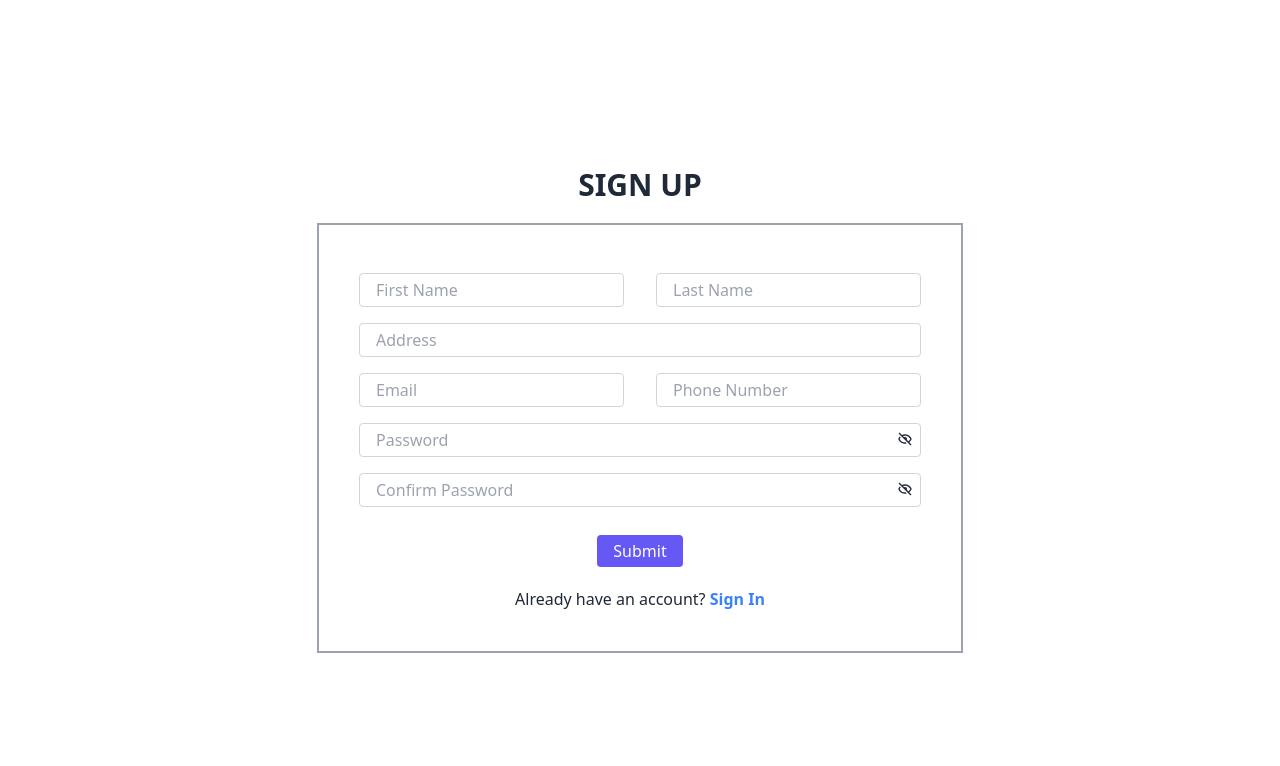
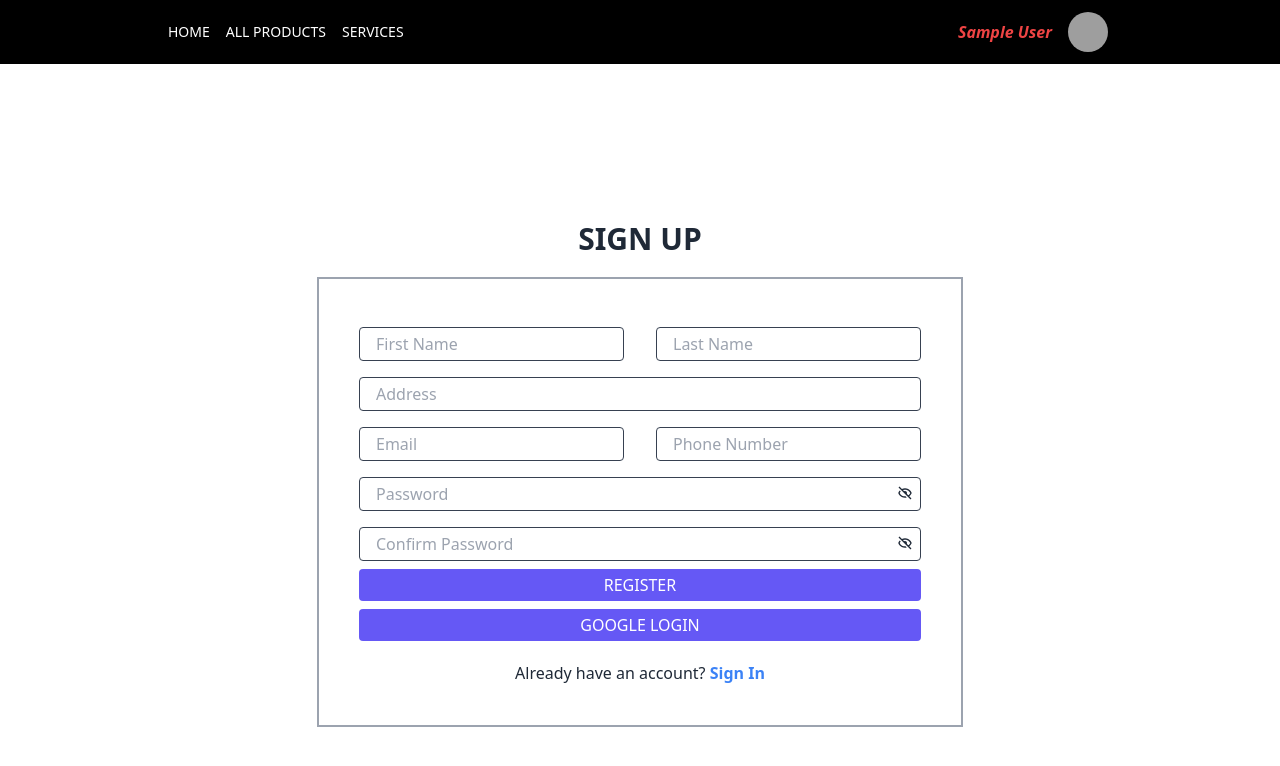
Before and after one commit to nobel7761/React-GraphQL-Apollo-Client---Renting-and-Buying-Selling-products, a React (Create React App) app: page /sign-up in a window 1280 px wide. Shown: the top 766 px of the page. Built offline with nearby package versions, Linux system fonts and the light colour scheme; no server answers; sample sign-in values are in the browser's storage; grey boxes are pictures that could not be loaded.

Commit message:
query is perfectly working

```diff
--- a/package.json
+++ b/package.json
@@ -4,6 +4,7 @@
   "private": true,
   "dependencies": {
     "@apollo/client": "^3.6.9",
+    "@headlessui/react": "^1.6.6",
     "@testing-library/jest-dom": "^5.16.5",
     "@testing-library/react": "^13.3.0",
     "@testing-library/user-event": "^13.5.0",
--- a/src/App.js
+++ b/src/App.js
@@ -5,15 +5,26 @@ import { Routes, Route } from "react-router-dom";
 import AllProducts from "./Pages/AllProducts";
 import Home from "./Pages/Home";
 import RequireAuth from "./Components/Auth/RequireAuth/RequireAuth";
+import Services from "./Pages/Services";
+import Navbar from "./Components/Shared/Navbar/Navbar";
+import { useAuthState } from "react-firebase-hooks/auth";
+import auth from "./firebase.init";
+
 
 const App = () => {
+  const [user] = useAuthState(auth);
+
   return (
     <div>
+      {
+        user && <Navbar />
+      }
       <Routes>
         <Route path="/" element={<RequireAuth><Home /></RequireAuth>} />
         <Route path="/sign-in" element={<SignIn />} />
         <Route path="/sign-up" element={<SignUp />} />
         <Route path="/all-products" element={<RequireAuth><AllProducts /></RequireAuth>} />
+        <Route path="/services" element={<RequireAuth><Services /></RequireAuth>} />
       </Routes>
     </div>
   );
--- a/src/Components/Auth/SignUpDesign.js
+++ b/src/Components/Auth/SignUpDesign.js
@@ -2,6 +2,7 @@ import React, { useState } from "react";
 import { useRef } from "react";
 import { Link } from "react-router-dom";
 import { BiShow, BiHide } from "react-icons/bi";
+import SocialMediaLogin from "./SocialMediaLogin/SocialMediaLogin";
 
 const SignUpDesign = () => {
   const firstNameRef = useRef("");
@@ -49,7 +50,7 @@ const SignUpDesign = () => {
               <input
                 ref={firstNameRef}
                 type="text"
-                className="w-full px-4 py-1 rounded my-2 border border-gray-300"
+                className="w-full px-4 py-1 rounded my-2 border border-gray-700"
                 placeholder="First Name"
                 required
               />
@@ -57,7 +58,7 @@ const SignUpDesign = () => {
               <input
                 ref={lastNameRef}
                 type="text"
-                className="w-full px-4 py-1 rounded my-2 border border-gray-300"
+                className="w-full px-4 py-1 rounded my-2 border border-gray-700"
                 placeholder="Last Name"
                 required
               />
@@ -67,7 +68,7 @@ const SignUpDesign = () => {
             <input
               ref={addressRef}
               type="text"
-              className="w-full px-4 py-1 rounded my-2 border border-gray-300"
+              className="w-full px-4 py-1 rounded my-2 border border-gray-700"
               placeholder="Address"
               required
             />
@@ -77,7 +78,7 @@ const SignUpDesign = () => {
               <input
                 ref={emailRef}
                 type="text"
-                className="w-full px-4 py-1 rounded my-2 border border-gray-300"
+                className="w-full px-4 py-1 rounded my-2 border border-gray-700"
                 placeholder="Email"
                 required
               />
@@ -85,7 +86,7 @@ const SignUpDesign = () => {
               <input
                 ref={phoneNumberRef}
                 type="tel"
-                className="w-full px-4 py-1 rounded my-2 border border-gray-300"
+                className="w-full px-4 py-1 rounded my-2 border border-gray-700"
                 placeholder="Phone Number"
                 required
               />
@@ -96,7 +97,7 @@ const SignUpDesign = () => {
               <input
                 ref={passwordRef}
                 type={show ? "text" : "password"}
-                className="w-full px-4 py-1 rounded my-2 border border-gray-300"
+                className="w-full px-4 py-1 rounded my-2 border border-gray-700"
                 placeholder="Password"
                 required
               />
@@ -114,7 +115,7 @@ const SignUpDesign = () => {
               <input
                 ref={confirmPasswordRef}
                 type={show1 ? "text" : "password"}
-                className="w-full px-4 py-1 rounded my-2 border border-gray-300"
+                className="w-full px-4 py-1 rounded my-2 border border-gray-700"
                 placeholder="Confirm Password"
                 required
               />
@@ -127,16 +128,19 @@ const SignUpDesign = () => {
               </div>
             </div>
 
-            <div className="flex justify-center my-5">
+            <div className="flex flex-col gap-2">
               <input
                 type="Submit"
-                text="REGISTER"
-                className="bg-btnPrimary text-white px-4 py-1 rounded"
+                value="REGISTER"
+                className="w-full bg-btnPrimary text-white px-4 py-1 rounded hover:bg-black"
               />
+              <SocialMediaLogin />
             </div>
           </form>
 
-          <p className="text-center">
+
+
+          <p className="text-center mt-5">
             Already have an account?{" "}
             <Link to="/sign-in" className="text-blue-500 font-bold">
               Sign In
--- /dev/null
+++ b/src/Components/Auth/SocialMediaLogin/SocialMediaLogin.js
@@ -0,0 +1,49 @@
+import React, { useEffect } from 'react';
+import { useSignInWithGoogle } from 'react-firebase-hooks/auth';
+import { useLocation, useNavigate } from 'react-router-dom';
+import auth from '../../../firebase.init';
+import LoadingSpinner from '../../Shared/LoadingSpinner/LoadingSpinner';
+
+const SocialMediaLogin = () => {
+    const [signInWithGoogle, user, loading, error] = useSignInWithGoogle(auth);
+    const navigate = useNavigate();
+    const location = useLocation();
+
+    let from = location.state?.from?.pathname || '/'
+
+    //handle error
+    let displayError;
+    if (error) {
+        displayError = (
+            <p className="text-red-500 font-bold text-sm text-center">
+                Error: {error.message}
+            </p>
+        );
+    }
+
+    //handle loading
+    if (loading) {
+        <LoadingSpinner></LoadingSpinner>
+    }
+
+    useEffect(() => {
+        if (user) {
+            navigate(from, { replace: true });
+            console.log(user);
+        }
+    }, [user, from, navigate])
+    return (
+        <div>
+            <button
+                className="w-full bg-btnPrimary text-white px-4 py-1 rounded uppercase hover:bg-black"
+                onClick={() => signInWithGoogle()}
+            >
+                Google Login
+            </button>
+
+            {displayError}
+        </div>
+    );
+};
+
+export default SocialMediaLogin;
--- a/src/Components/Shared/Navbar/Navbar.js
+++ b/src/Components/Shared/Navbar/Navbar.js
@@ -1,13 +1,13 @@
 import React from "react";
 import { useAuthState } from "react-firebase-hooks/auth";
 import { signOut } from "firebase/auth";
-import { useNavigate } from "react-router-dom";
+// import { useNavigate } from "react-router-dom";
 import auth from "../../../firebase.init";
 import CustomLink from "./CustomLink/CustomLink";
 
 const Navbar = () => {
     const [user] = useAuthState(auth);
-    const navigate = useNavigate();
+    // const navigate = useNavigate();
     return (
         <div className="bg-black">
             <div className="navbar lg:w-3/4 lg:mx-auto  text-white">
@@ -34,20 +34,14 @@ const Navbar = () => {
                             tabIndex="0"
                             className="menu menu-compact dropdown-content mt-3 text-sm p-2 shadow bg-black rounded-box w-52"
                         >
-                            <CustomLink to="/home" className="p-4">
+                            <CustomLink to="/" className="mr-4">
                                 HOME
                             </CustomLink>
-                            <CustomLink to="/blogs" className="p-4">
-                                BLOGS
+                            <CustomLink to="/all-products" className="mr-4">
+                                ALL PRODUCTS
                             </CustomLink>
-                            <CustomLink to="/about" className="p-4">
-                                ABOUT
-                            </CustomLink>
-                            <CustomLink to="/my-portfolio" className="p-4">
-                                MY PORTFOLIO
-                            </CustomLink>
-                            <CustomLink to="/login" className="p-4">
-                                Login
+                            <CustomLink to="/services" className="mr-4">
+                                SERVICES
                             </CustomLink>
                         </ul>
                     </div>
@@ -55,19 +49,17 @@ const Navbar = () => {
 
                 {/* large device view */}
                 <div className="lg:navbar-start hidden lg:flex">
-                    <ul className="menu menu-horizontal p-0 text-sm">
-                        <CustomLink to="/home" className="mr-4">
+                    <ul className="menu menu-horizontal p-0 text-sm focus:font-bold">
+                        <CustomLink to="/" className="mr-4">
                             HOME
                         </CustomLink>
-                        <CustomLink to="/blogs" className="mr-4">
-                            BLOGS
+                        <CustomLink to="/all-products" className="mr-4">
+                            ALL PRODUCTS
                         </CustomLink>
-                        <CustomLink to="/about" className="mr-4">
-                            ABOUT
+                        <CustomLink to="/services" className="mr-4">
+                            SERVICES
                         </CustomLink>
-                        <CustomLink to="/my-portfolio" className="mr-4">
-                            MY PORTFOLIO
-                        </CustomLink>
+
                     </ul>
                 </div>
                 <div className="navbar-end flex justify-end items-center">
@@ -76,9 +68,7 @@ const Navbar = () => {
                     {user ? (
                         <div className="dropdown dropdown-end">
                             <div className="flex items-center">
-                                <CustomLink to="/" className="mr-4">
-                                    {user?.displayName}
-                                </CustomLink>
+                                <p className="mr-3 font-bold italic text-red-500">{user?.displayName}</p>
 
                                 <label tabIndex="0" className="btn btn-ghost btn-circle avatar">
                                     <div className="w-10 rounded-full">
@@ -93,16 +83,15 @@ const Navbar = () => {
                                 tabIndex="0"
                                 className="menu menu-compact dropdown-content mt-3 p-2 shadow bg-black rounded-box w-52"
                             >
+
                                 <li>
-                                    <button onClick={() => navigate("/dashboard")}>
-                                        DASHBOARD
-                                    </button>
-                                </li>
-                                <li>
-                                    <button onClick={() => {
-                                        signOut(auth)
-                                        localStorage.removeItem('accessToken')
-                                    }}>SIGN OUT</button>
+                                    <button
+                                        onClick={() => {
+                                            signOut(auth)
+                                            localStorage.removeItem('accessToken')
+                                        }}
+                                        className="hover:text-[#F97316] focus:font-bold"
+                                    >SIGN OUT</button>
                                 </li>
                             </ul>
                         </div>
--- a/src/Pages/Home.js
+++ b/src/Pages/Home.js
@@ -1,10 +1,14 @@
 import React from 'react';
-import Navbar from '../Components/Shared/Navbar/Navbar';
+
 
 const Home = () => {
+
+
     return (
         <div>
-            <Navbar />
+
+            <h1>home</h1>
+
         </div>
     );
 };
--- /dev/null
+++ b/src/Pages/Services.js
@@ -0,0 +1,143 @@
+import { useState } from 'react'
+import { Tab } from '@headlessui/react'
+
+function classNames(...classes) {
+    return classes.filter(Boolean).join(' ')
+}
+
+const Services = () => {
+    let [categories] = useState({
+        Bought: [
+            {
+                id: 1,
+                title: 'Does drinking coffee make you smarter?',
+                date: '5h ago',
+                commentCount: 5,
+                shareCount: 2,
+            },
+            {
+                id: 2,
+                title: "So you've bought coffee... now what?",
+                date: '2h ago',
+                commentCount: 3,
+                shareCount: 2,
+            },
+        ],
+        Sold: [
+            {
+                id: 1,
+                title: 'Is tech making coffee better or worse?',
+                date: 'Jan 7',
+                commentCount: 29,
+                shareCount: 16,
+            },
+            {
+                id: 2,
+                title: 'The most innovative things happening in coffee',
+                date: 'Mar 19',
+                commentCount: 24,
+                shareCount: 12,
+            },
+        ],
+        Borrowed: [
+            {
+                id: 1,
+                title: 'Ask Me Anything: 10 answers to your questions about coffee',
+                date: '2d ago',
+                commentCount: 9,
+                shareCount: 5,
+            },
+            {
+                id: 2,
+                title: "The worst advice we've ever heard about coffee",
+                date: '4d ago',
+                commentCount: 1,
+                shareCount: 2,
+            },
+        ],
+        Rent: [
+            {
+                id: 1,
+                title: 'Is tech making coffee better or worse?',
+                date: 'Jan 7',
+                commentCount: 29,
+                shareCount: 16,
+            },
+            {
+                id: 2,
+                title: 'The most innovative things happening in coffee',
+                date: 'Mar 19',
+                commentCount: 24,
+                shareCount: 12,
+            },
+        ],
+    })
+
+    return (
+        <div className="w-full px-2  sm:px-0">
+            <Tab.Group>
+                <Tab.List className="flex space-x-1  bg-orange p-1">
+                    {Object.keys(categories).map((category) => (
+                        <Tab
+                            key={category}
+                            className={({ selected }) =>
+                                classNames(
+                                    'w-full rounded-lg py-2.5 text-sm font-medium leading-5 text-white uppercase',
+                                    'focus:outline-none focus:ring-2',
+                                    selected
+                                        ? 'bg-black shadow'
+                                        : 'text-black font-bold hover:bg-white/[0.12] hover:text-white'
+                                )
+                            }
+                        >
+                            {category}
+                        </Tab>
+                    ))}
+                </Tab.List>
+                <Tab.Panels className="mt-2">
+                    {Object.values(categories).map((posts, idx) => (
+                        <Tab.Panel
+                            key={idx}
+                            className={classNames(
+                                'rounded-xl bg-white p-3',
+                                'ring-white ring-opacity-60 ring-offset-2 ring-offset-blue-400 focus:outline-none focus:ring-2'
+                            )}
+                        >
+                            <ul>
+                                {posts.map((post) => (
+                                    <li
+                                        key={post.id}
+                                        className="relative rounded-md p-3 hover:bg-gray-100"
+                                    >
+                                        <h3 className="text-sm font-medium leading-5">
+                                            {post.title}
+                                        </h3>
+
+                                        <ul className="mt-1 flex space-x-1 text-xs font-normal leading-4 text-gray-500">
+                                            <li>{post.date}</li>
+                                            <li>&middot;</li>
+                                            <li>{post.commentCount} comments</li>
+                                            <li>&middot;</li>
+                                            <li>{post.shareCount} shares</li>
+                                        </ul>
+
+                                        <a
+                                            href="www.google.com"
+                                            className={classNames(
+                                                'absolute inset-0 rounded-md',
+                                                'ring-blue-400 focus:z-10 focus:outline-none focus:ring-2'
+                                            )}
+                                        >google</a>
+                                    </li>
+                                ))}
+                            </ul>
+                        </Tab.Panel>
+                    ))}
+                </Tab.Panels>
+            </Tab.Group>
+        </div>
+    )
+}
+
+
+export default Services;
--- a/src/index.js
+++ b/src/index.js
@@ -6,12 +6,12 @@ import { ApolloClient, InMemoryCache, ApolloProvider } from "@apollo/client";
 import { BrowserRouter } from "react-router-dom";
 
 const client = new ApolloClient({
-  uri: "https://dewan-prod.hasura.app/v1/graphql",
+  uri: "https://sazim.hasura.app/v1/graphql",
   cache: new InMemoryCache(),
   headers: {
     "content-type": "application/json",
     "x-hasura-admin-secret":
-      "F00T4OTJAzzqeVjOS8548U5mAnRCpsPCELH3KaRjlqyfxhdUfJZvLWXz4azFtZDL",
+      "2629cvJ6deFamulhqpCyNrX69tmiDUASJiQ8VDxZB4G4XC2A96Co0ggd04ap8Alj",
   },
 });
 
@@ -19,8 +19,10 @@ const root = ReactDOM.createRoot(document.getElementById("root"));
 
 root.render(
   <BrowserRouter>
+
     <ApolloProvider client={client}>
       <App />
     </ApolloProvider>
+
   </BrowserRouter>
 );
--- a/tailwind.config.js
+++ b/tailwind.config.js
@@ -6,8 +6,12 @@ module.exports = {
       colors: {
         btnPrimary: "#6558F5",
         btnDanger: "#D3455B",
+        orange: "#F97316"
       },
     },
   },
   plugins: [require("daisyui")],
+  daisyui: {
+    themes: ["light"],
+  },
 };
```
Also changed, not shown: src/Components/Auth/SignInDesign.js (+29 -37 lines), src/queries/gql-queries.js (+11 -0 lines), src/queries/query-methods.js (added, +13 -0 lines), 1 other file (tests, documents, lock files or other folders).
